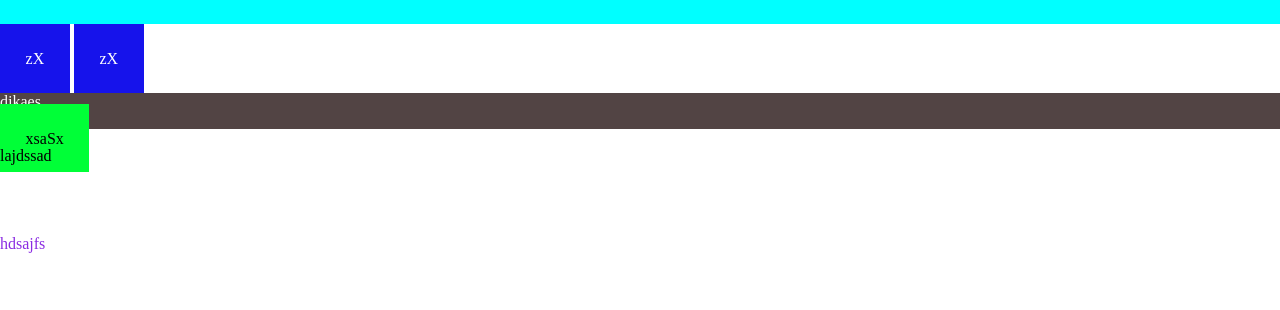
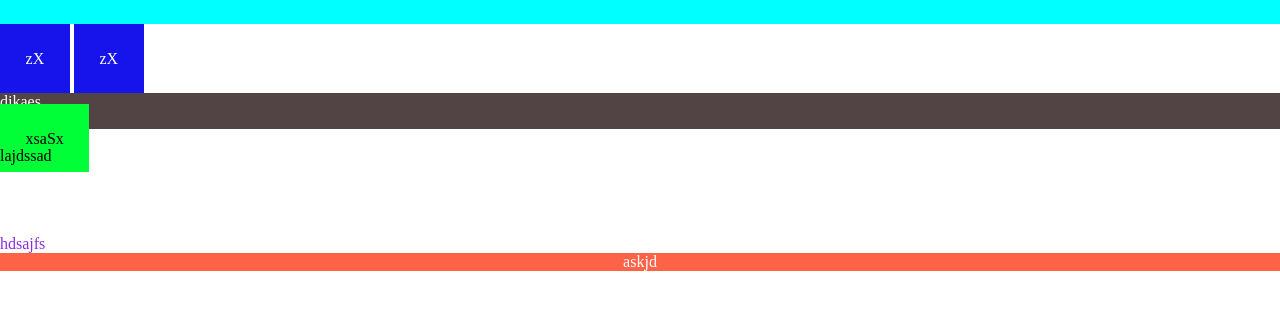
Before and after one commit to vishwashcv/Html_css_basics, a plain HTML site: page css_basics.html in a window 1280 px wide. Shown: the part 64-374 px from the top of the page. Drawn offline with Linux system fonts and the light colour scheme.

Commit message:
second commit learning

```diff
--- a/css/css_basics.css
+++ b/css/css_basics.css
@@ -79,3 +79,14 @@ div[id=specificity]{
     width: 100%;
 
 }
+
+#important{
+    text-align: center;
+    background-color: black;
+    color: white;
+
+}
+
+p{
+    background-color: tomato !important;
+}
--- a/css_basics.html
+++ b/css_basics.html
@@ -13,5 +13,6 @@
     <div id="visible">lajdssad</div>
     <div id="hidden">alksdj</div>
     <div id="specificity">hdsajfs</div>
+    <p id="important">askjd</p>
   </body>
 </html>
```
Also changed, not shown: 1 other file.
